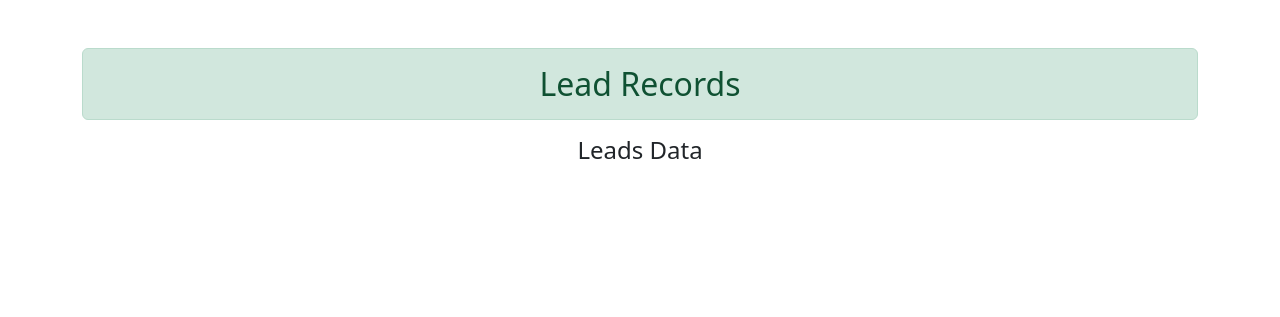
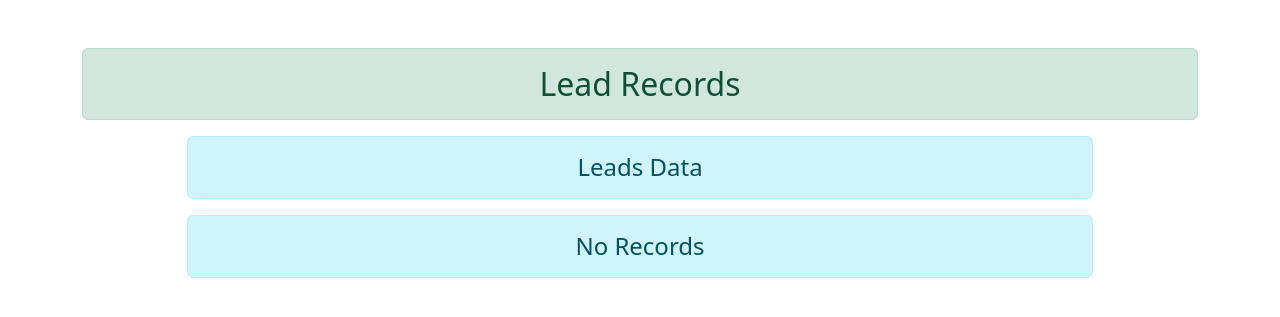
Before and after one commit to Hizar62/CRM-real-Estate-in-Django, a Django app: page /show/ in a window 1280 px wide. Shown: the top 317 px of the page. Run offline with Django 5.2, Linux system fonts and the light colour scheme; some libraries are stand-ins or nearby versions.

Commit message:
fixing bugs

```diff
--- a/recordLead/templates/recordLead/show.html
+++ b/recordLead/templates/recordLead/show.html
@@ -1,4 +1,15 @@
 {%extends 'recordLead/base.html'%}
 {% block content%}
-<h4 class="text-center">Leads Data</h4>
+<div class="container centered-form">
+    <div class="row justify-content-center">
+        <div class="col-sm-10">
+            <h4 class="text-center alert alert-info">Leads Data</h4>
+            {% if stu %}
+            <h4>Table Content</h4>
+            {% else %}
+            <h4 class="text-center alert alert-info">No Records</h4>
+            {% endif %}
+        </div>
+    </div>
+</div>
 {% endblock content%}
--- a/recordLead/views.py
+++ b/recordLead/views.py
@@ -1,5 +1,6 @@
 from django.shortcuts import render
 from .forms import LeadRegistration
+from .models import Lead
 
 # Create your views here.
 def add_Lead(request):
@@ -14,7 +15,10 @@ def add_Lead(request):
     return render(request,'recordLead/add.html', {'form':fm})
 
 def show_Lead(request):
-    return render(request, 'recordLead/show.html')
+    fm = LeadRegistration()  # Create the form instance
+    leads = Lead.objects.all()  # Query all leads
+    return render(request, 'recordLead/show.html', {'form': fm, 'leads': leads})
+
 
 def update_Lead(request):
     return render(request, 'recordLead/update.html')
```
Also changed, not shown: recordLead/templates/recordLead/update.html (+7 -1 lines), db.sqlite3.
